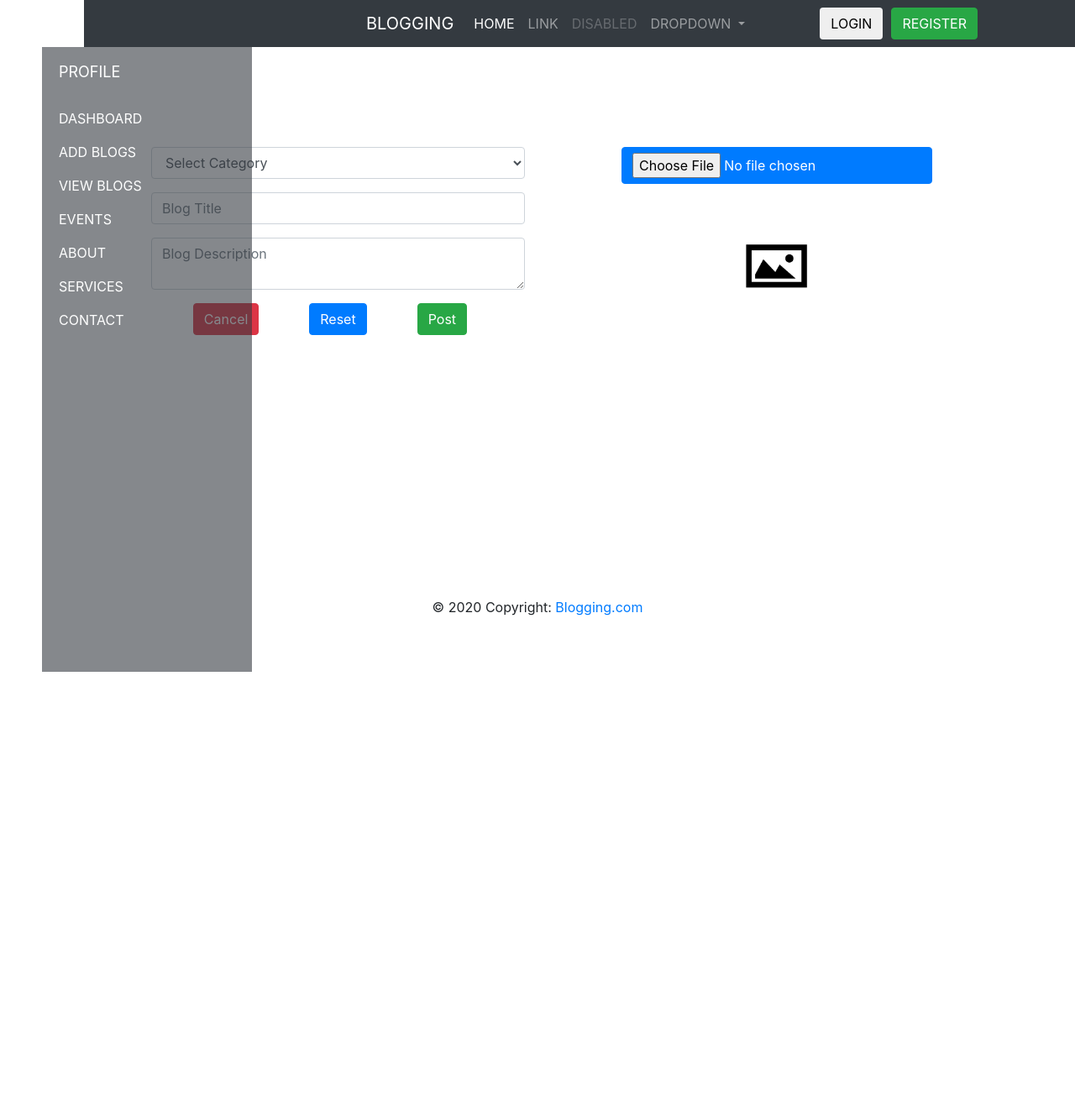
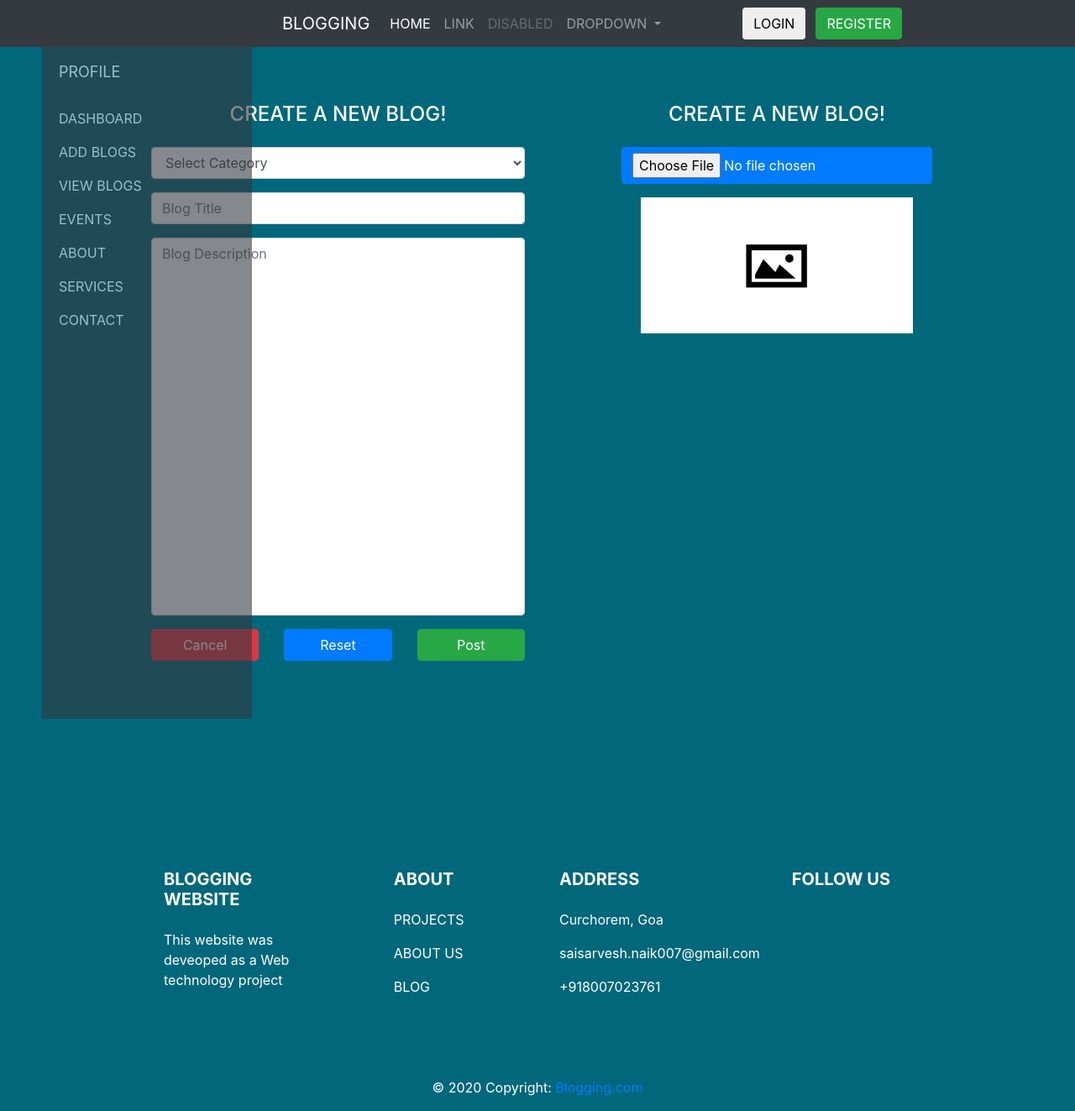
Before and after one commit to saisarveshnaik/BlOGG-IT, a PHP site: page /add_blogs.php in a window 1280 px wide. Shown: the whole page at 84% size. Before the commit the page ends 800 px from the top, so only its background shows below. Run offline with PHP 8.4, Linux system fonts and the light colour scheme; data comes from the database, SQL or seed files in the repository.

Commit message:
Add files via upload

```diff
--- a/style.css
+++ b/style.css
@@ -1,12 +1,61 @@
 .margin-left{
-    margin-left: 10px !important;
+    margin-left: 12px !important;
 
 }
 
-.navbar{
-	margin-left: 100px !important;
+#jumbotron{
+
+  margin-left: 400px ;
+  margin-right: 200px;
 }
 
+#sidebartext{
+	color : white;
+}
+
+
+
 .form-navbar{
-	margin-right: 100px !important
+	margin-right: 190px !important
 }
+
+
+body {
+  background-image: url('images/solid.png');
+  background-attachment: fixed ;
+    background-repeat: no-repeat;
+    background-size: cover;
+    background-position: center;
+}
+
+footer{
+  margin-top: 20%;
+  left: 0;
+  bottom: 0;
+  width: 100%;
+  color: white;
+  text-align: center;
+}
+
+.blogTextarea{
+	height: 450px;
+  resize: none;
+}
+
+
+#formsubmit{
+  margin-top: auto;
+  margin-left: auto;
+  margin-right: auto;
+  margin-bottom: auto;
+}
+
+
+
+
+
+.blogButtons{
+  height: 50%;
+  width: 100%;
+
+}
```
